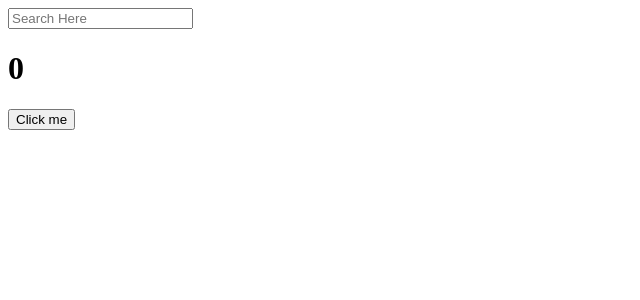
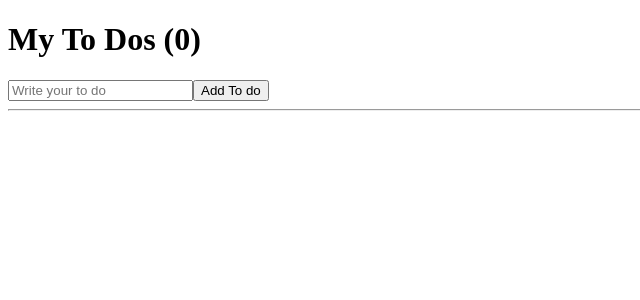
Before and after one commit to SNP0301/web, a React (Create React App) app in the folder React/my-first-react/: page / in a window 1280 px wide. Shown: the top 300 px of the page, without its empty margins (0-640 px from the left). Built offline with nearby package versions, Linux system fonts and the light colour scheme.

Commit message:
To-Do List done

```diff
--- a/React/my-first-react/src/App.js
+++ b/React/my-first-react/src/App.js
@@ -1,34 +1,36 @@
-import { useState, useEffect } from "react";
+import { useState } from "react";
 
 function App() {
-  const [counter, setValue] = useState(0);
-  const [keyword, setKeyword] = useState("");
-  const onClick = () => setValue((prev) => prev + 1);
-  const onChange = (event) => setKeyword(event.target.value);
-  console.log("i run all the time");
-
-  useEffect(() => {
-    console.log("CALL THE API");
-  }, []);
-
-  useEffect(() => {
-    if (keyword !== "" && keyword.length > 5) {
-      console.log("SEARCH FOR", keyword);
+  const [toDo, setToDo] = useState("");
+  const [toDos, setTodos] = useState([]);
+  const onChange = (event) => setToDo(event.target.value);
+  const onSubmit = (event) => {
+    event.preventDefault();
+    if (toDo === "") {
+      return;
     }
-  }, [keyword]);
+    setTodos((currentArray) => [toDo, ...currentArray]);
+    setToDo("");
+  };
+  console.log(toDos);
 
   return (
     <div>
-      <input
-        value={keyword}
-        onChange={onChange}
-        type="text"
-        placeholder="Search Here"
-      />
-      <h1>{counter}</h1>
-      <button onClick={onClick}>Click me</button>
+      <h1>My To Dos ({toDos.length})</h1>
+      <form onSubmit={onSubmit}>
+        <input
+          onChange={onChange}
+          value={toDo}
+          type="text"
+          placeholder="Write your to do"
+        />
+        <button>Add To do</button>
+      </form>
+      <hr />
+      {toDos.map((item, index) => (
+        <li key={index}>{item}</li>
+      ))}
     </div>
   );
 }
-
 export default App;
```
